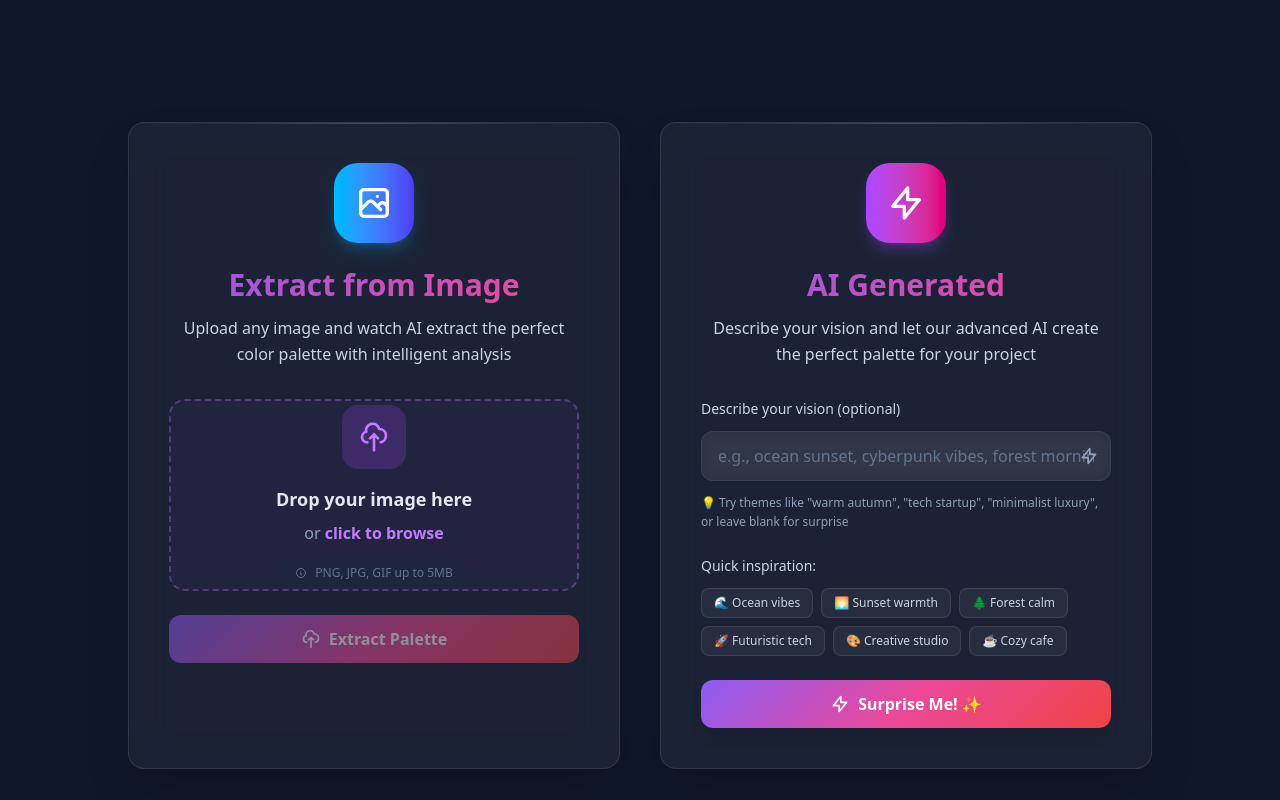
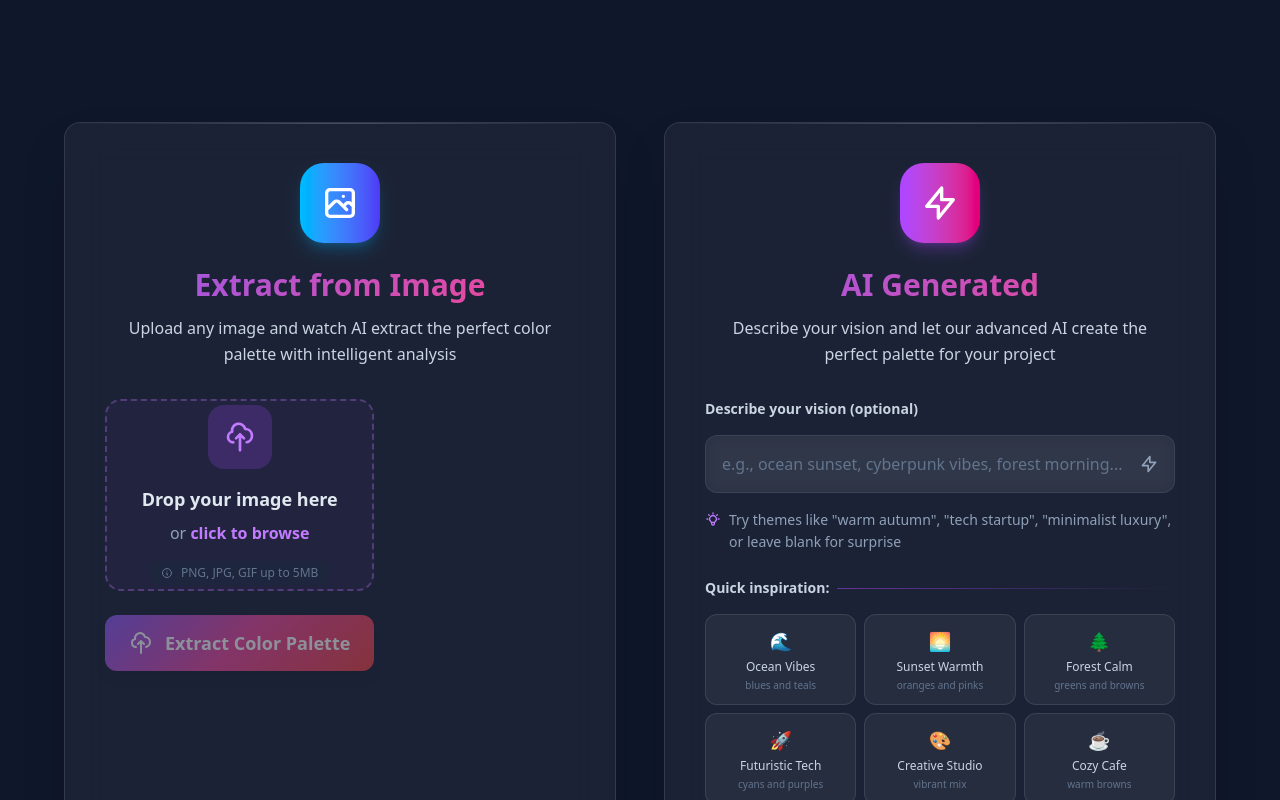
Before and after one commit to Dospalko/ColorBuddy, a React (Vite) app in the folder frontend/: page / in a window 1280 px wide. Shown: the part 500-1300 px from the top of the page. Built offline with nearby package versions, Linux system fonts and the light colour scheme.

Commit message:
feat: enhance UI components with improved layouts, spacing, and styling for better user experience

```diff
--- a/frontend/src/App.tsx
+++ b/frontend/src/App.tsx
@@ -83,12 +83,12 @@ function App() {
         <main className="w-full flex flex-col items-center mt-8">
           {/* Input Section - Enhanced Cards with better spacing */}
           {(!palette && !isLoadingPalette && !paletteError) && (
-            <div className="w-full max-w-5xl">
-              <div className="grid md:grid-cols-2 gap-10 mb-16">
+            <div className="w-full max-w-6xl">
+              <div className="grid grid-cols-1 lg:grid-cols-2 gap-8 lg:gap-12 mb-16">
                 {/* Image Upload Card */}
-                <div className="group">
-                  <div className="glassmorphic p-10 card-hover h-full">
-                    <div className="text-center mb-8">
+                <div className="group flex">
+                  <div className="glassmorphic p-8 lg:p-10 card-hover h-full w-full flex flex-col">
+                    <div className="text-center mb-8 flex-shrink-0">
                       <div className="w-20 h-20 bg-gradient-to-r from-sky-400 to-indigo-600 rounded-3xl
                                     flex items-center justify-center mx-auto mb-6 group-hover:scale-110 transition-all duration-300
                                     shadow-lg shadow-sky-500/25">
@@ -97,11 +97,12 @@ function App() {
                                 d="M4 16l4.586-4.586a2 2 0 012.828 0L16 16m-2-2l1.586-1.586a2 2 0 012.828 0L20 14m-6-6h.01M6 20h12a2 2 0 002-2V6a2 2 0 00-2-2H6a2 2 0 00-2 2v12a2 2 0 002 2z" />
                         </svg>
                       </div>
-                      <h3 className="text-3xl font-bold text-white mb-3 gradient-text">Extract from Image</h3>
-                      <p className="text-slate-300 text-base leading-relaxed">
+                      <h3 className="text-2xl lg:text-3xl font-bold text-white mb-3 gradient-text">Extract from Image</h3>
+                      <p className="text-slate-300 text-sm lg:text-base leading-relaxed">
                         Upload any image and watch AI extract the perfect color palette with intelligent analysis
                       </p>
                     </div>
+                    <div className="flex-1 flex items-start">
                       <ImageUploader
                         onExtract={extractPalette}
                         isLoading={isLoadingPalette}
@@ -110,11 +111,12 @@ function App() {
                       />
                     </div>
                   </div>
+                </div>
 
                 {/* AI Generation Card */}
-                <div className="group">
-                  <div className="glassmorphic p-10 card-hover h-full">
-                    <div className="text-center mb-8">
+                <div className="group flex">
+                  <div className="glassmorphic p-8 lg:p-10 card-hover h-full w-full flex flex-col">
+                    <div className="text-center mb-8 flex-shrink-0">
                       <div className="w-20 h-20 bg-gradient-to-r from-purple-500 to-pink-600 rounded-3xl
                                     flex items-center justify-center mx-auto mb-6 group-hover:scale-110 transition-all duration-300
                                     shadow-lg shadow-purple-500/25">
@@ -123,15 +125,17 @@ function App() {
                                 d="M13 10V3L4 14h7v7l9-11h-7z" />
                         </svg>
                       </div>
-                      <h3 className="text-3xl font-bold text-white mb-3 gradient-text">AI Generated</h3>
-                      <p className="text-slate-300 text-base leading-relaxed">
+                      <h3 className="text-2xl lg:text-3xl font-bold text-white mb-3 gradient-text">AI Generated</h3>
+                      <p className="text-slate-300 text-sm lg:text-base leading-relaxed">
                         Describe your vision and let our advanced AI create the perfect palette for your project
                       </p>
                     </div>
+                    <div className="flex-1 flex items-center">
                       <InspireMeButton
                         onGenerate={generateRandomPalette}
                         isLoading={isLoadingPalette}
                       />
+                    </div>
                   </div>
                 </div>
               </div>
--- a/frontend/src/components/InspirationSource/ImageUploader.tsx
+++ b/frontend/src/components/InspirationSource/ImageUploader.tsx
@@ -150,17 +150,27 @@ const ImageUploader = ({ onExtract, isLoading, currentError, clearCurrentError }
           {/* Preview */}
           {previewUrl && !effectiveError && (
             <div className="relative">
-              <div className="glassmorphic p-4 rounded-2xl">
-                <div className="relative overflow-hidden rounded-xl">
+              <div className="glassmorphic p-6 rounded-2xl">
+                <div className="relative overflow-hidden rounded-xl group">
                   <img
                     src={previewUrl}
                     alt="Selected preview"
-                    className="w-full h-48 object-cover"
+                    className="w-full h-56 sm:h-64 object-cover transition-transform duration-300 group-hover:scale-105"
                   />
-                  <div className="absolute inset-0 bg-gradient-to-t from-black/20 to-transparent"></div>
+                  <div className="absolute inset-0 bg-gradient-to-t from-black/30 via-transparent to-transparent"></div>
+                  <div className="absolute bottom-4 left-4 right-4">
+                    <div className="flex items-center justify-between">
+                      <div className="glassmorphic px-3 py-1 text-sm text-white font-medium">
+                        Preview
                       </div>
-                <div className="mt-3 text-center">
-                  <p className="text-sm text-slate-300">Ready to extract colors</p>
+                      <div className="glassmorphic px-3 py-1 text-xs text-slate-300">
+                        {selectedFile?.name}
+                      </div>
+                    </div>
+                  </div>
+                </div>
+                <div className="mt-4 text-center">
+                  <p className="text-slate-300 font-medium">✨ Ready to extract beautiful colors</p>
                 </div>
               </div>
             </div>
@@ -168,41 +178,86 @@ const ImageUploader = ({ onExtract, isLoading, currentError, clearCurrentError }
 
           {/* Error Display */}
           {effectiveError && (
-            <div className="glassmorphic p-4 border-red-400/30 bg-red-500/10">
-              <div className="flex items-center">
-                <svg className="w-5 h-5 text-red-400 mr-2" fill="none" stroke="currentColor" viewBox="0 0 24 24">
+            <div className="glassmorphic p-4 border-red-400/30 bg-red-500/10 rounded-xl">
+              <div className="flex items-start gap-3">
+                <div className="flex-shrink-0 w-8 h-8 bg-red-500/20 rounded-lg flex items-center justify-center mt-0.5">
+                  <svg className="w-4 h-4 text-red-400" fill="none" stroke="currentColor" viewBox="0 0 24 24">
                     <path strokeLinecap="round" strokeLinejoin="round" strokeWidth={2}
                           d="M12 8v4m0 4h.01M21 12a9 9 0 11-18 0 9 9 0 0118 0z" />
                   </svg>
-                <p className="text-sm text-red-300">{effectiveError}</p>
+                </div>
+                <div className="flex-1">
+                  <p className="text-sm font-medium text-red-300 mb-1">Upload Error</p>
+                  <p className="text-sm text-red-400">{effectiveError}</p>
+                </div>
               </div>
             </div>
           )}
 
-          {/* Submit Button */}
+          {/* Action Buttons - Enhanced Layout */}
+          <div className="space-y-4">
+            {/* Primary Extract Button */}
             <button
               type="submit"
               disabled={!selectedFile || isLoading || !!localError}
-            className="btn-primary w-full relative overflow-hidden"
+              className="btn-primary w-full h-14 text-lg font-semibold relative overflow-hidden group"
             >
               {isLoading ? (
-              <span className="flex items-center justify-center">
-                <svg className="animate-spin -ml-1 mr-3 h-5 w-5 text-white" fill="none" viewBox="0 0 24 24">
+                <span className="flex items-center justify-center gap-3">
+                  <div className="relative">
+                    <svg className="animate-spin h-6 w-6 text-white" fill="none" viewBox="0 0 24 24">
                       <circle className="opacity-25" cx="12" cy="12" r="10" stroke="currentColor" strokeWidth="4"></circle>
                       <path className="opacity-75" fill="currentColor" d="M4 12a8 8 0 018-8V0C5.373 0 0 5.373 0 12h4zm2 5.291A7.962 7.962 0 014 12H0c0 3.042 1.135 5.824 3 7.938l3-2.647z"></path>
                     </svg>
-                Extracting Colors...
+                  </div>
+                  <span>Extracting Colors...</span>
                 </span>
               ) : (
-              <span className="flex items-center justify-center">
-                <svg className="w-5 h-5 mr-2" fill="none" stroke="currentColor" viewBox="0 0 24 24">
+                <span className="flex items-center justify-center gap-3">
+                  <svg className="w-6 h-6 transition-transform group-hover:scale-110" fill="none" stroke="currentColor" viewBox="0 0 24 24">
                     <path strokeLinecap="round" strokeLinejoin="round" strokeWidth={2}
                           d="M7 16a4 4 0 01-.88-7.903A5 5 0 1115.9 6L16 6a5 5 0 011 9.9M15 13l-3-3m0 0l-3 3m3-3v12" />
                   </svg>
-                Extract Palette
+                  <span>Extract Color Palette</span>
                 </span>
               )}
             </button>
+
+            {/* Secondary Actions */}
+            {selectedFile && !isLoading && (
+              <div className="flex flex-col sm:flex-row gap-3">
+                <button
+                  type="button"
+                  onClick={() => {
+                    setSelectedFile(null);
+                    setPreviewUrl(null);
+                    clearCurrentError();
+                    setLocalError(null);
+                    if (fileInputRef.current) fileInputRef.current.value = "";
+                  }}
+                  className="btn-secondary flex-1 h-12 text-sm font-medium flex items-center justify-center gap-2"
+                >
+                  <svg className="w-4 h-4" fill="none" stroke="currentColor" viewBox="0 0 24 24">
+                    <path strokeLinecap="round" strokeLinejoin="round" strokeWidth={2}
+                          d="M4 4v5h.582m15.356 2A8.001 8.001 0 004.582 9m0 0H9m11 11v-5h-.581m0 0a8.003 8.003 0 01-15.357-2m15.357 2H15" />
+                  </svg>
+                  Clear & Start Over
+                </button>
+
+                <button
+                  type="button"
+                  onClick={() => fileInputRef.current?.click()}
+                  className="btn-secondary flex-1 h-12 text-sm font-medium flex items-center justify-center gap-2"
+                >
+                  <svg className="w-4 h-4" fill="none" stroke="currentColor" viewBox="0 0 24 24">
+                    <path strokeLinecap="round" strokeLinejoin="round" strokeWidth={2}
+                          d="M12 6v6m0 0v6m0-6h6m-6 0H6" />
+                  </svg>
+                  Choose Different File
+                </button>
+              </div>
+            )}
+          </div>
         </form>
       </div>
     );
--- a/frontend/src/components/InspirationSource/InspireMeButton.tsx
+++ b/frontend/src/components/InspirationSource/InspireMeButton.tsx
@@ -13,11 +13,11 @@ const InspireMeButton = ({ onGenerate, isLoading }: InspireMeButtonProps) => {
   }, [onGenerate, prompt]);
 
   return (
-    <div className="space-y-6">
+    <div className="w-full space-y-6">
       <div className="space-y-6">
         {/* Prompt Input */}
-        <div className="space-y-3">
-          <label htmlFor="aiPrompt" className="block text-sm font-medium text-slate-300">
+        <div className="space-y-4">
+          <label htmlFor="aiPrompt" className="block text-sm font-semibold text-slate-300">
             Describe your vision (optional)
           </label>
           <div className="relative">
@@ -27,74 +27,99 @@ const InspireMeButton = ({ onGenerate, isLoading }: InspireMeButtonProps) => {
               value={prompt}
               onChange={(e) => setPrompt(e.target.value)}
               placeholder="e.g., ocean sunset, cyberpunk vibes, forest morning..."
-              className="w-full px-4 py-3 text-slate-200 bg-white/5 placeholder-slate-500
+              className="w-full px-4 py-4 text-slate-200 bg-white/5 placeholder-slate-500
                          border border-slate-600/50 rounded-xl focus:outline-none focus:border-purple-500
                          focus:ring-2 focus:ring-purple-500/20 transition-all duration-200
-                         backdrop-blur-sm"
+                         backdrop-blur-sm text-base input-glow"
               disabled={isLoading}
             />
-            <div className="absolute inset-y-0 right-0 flex items-center pr-3">
+            <div className="absolute inset-y-0 right-0 flex items-center pr-4">
               <svg className="w-5 h-5 text-slate-400" fill="none" stroke="currentColor" viewBox="0 0 24 24">
                 <path strokeLinecap="round" strokeLinejoin="round" strokeWidth={2}
                       d="M13 10V3L4 14h7v7l9-11h-7z" />
               </svg>
             </div>
           </div>
-          <p className="text-xs text-slate-400 leading-relaxed">
-            💡 Try themes like "warm autumn", "tech startup", "minimalist luxury", or leave blank for surprise
+          <p className="text-sm text-slate-400 leading-relaxed flex items-start gap-2">
+            <svg className="w-4 h-4 text-purple-400 mt-0.5 flex-shrink-0" fill="none" stroke="currentColor" viewBox="0 0 24 24">
+              <path strokeLinecap="round" strokeLinejoin="round" strokeWidth={2}
+                    d="M9.663 17h4.673M12 3v1m6.364 1.636l-.707.707M21 12h-1M4 12H3m3.343-5.657l-.707-.707m2.828 9.9a5 5 0 117.072 0l-.548.547A3.374 3.374 0 0014 18.469V19a2 2 0 11-4 0v-.531c0-.895-.356-1.754-.988-2.386l-.548-.547z" />
+            </svg>
+            Try themes like "warm autumn", "tech startup", "minimalist luxury", or leave blank for surprise
           </p>
         </div>
 
         {/* Quick Prompt Suggestions */}
-        <div className="space-y-3">
-          <p className="text-sm font-medium text-slate-300">Quick inspiration:</p>
-          <div className="flex flex-wrap gap-2">
+        <div className="space-y-4">
+          <div className="flex items-center gap-2">
+            <p className="text-sm font-semibold text-slate-300">Quick inspiration:</p>
+            <div className="h-px bg-gradient-to-r from-purple-500/50 to-transparent flex-1"></div>
+          </div>
+          <div className="grid grid-cols-2 sm:grid-cols-3 gap-2">
             {[
-              "🌊 Ocean vibes",
-              "🌅 Sunset warmth",
-              "🌲 Forest calm",
-              "🚀 Futuristic tech",
-              "🎨 Creative studio",
-              "☕ Cozy cafe"
-            ].map((suggestion) => (
+              { emoji: "🌊", text: "ocean vibes", colors: "blues and teals" },
+              { emoji: "🌅", text: "sunset warmth", colors: "oranges and pinks" },
+              { emoji: "🌲", text: "forest calm", colors: "greens and browns" },
+              { emoji: "🚀", text: "futuristic tech", colors: "cyans and purples" },
+              { emoji: "🎨", text: "creative studio", colors: "vibrant mix" },
+              { emoji: "☕", text: "cozy cafe", colors: "warm browns" }
+            ].map((suggestion, index) => (
               <button
-                key={suggestion}
-                onClick={() => setPrompt(suggestion.split(' ').slice(1).join(' '))}
+                key={suggestion.text}
+                onClick={() => setPrompt(suggestion.text)}
                 disabled={isLoading}
-                className="px-3 py-1.5 text-xs bg-white/5 hover:bg-white/10 text-slate-300
-                           border border-white/10 rounded-lg transition-all duration-200
-                           hover:scale-105 focus:outline-none focus:ring-2 focus:ring-purple-500/30"
+                className="group p-3 text-xs bg-white/5 hover:bg-white/10 text-slate-300
+                           border border-white/10 hover:border-white/20 rounded-xl transition-all duration-200
+                           hover:scale-105 focus:outline-none focus:ring-2 focus:ring-purple-500/30
+                           flex flex-col items-center text-center min-h-[80px] justify-center"
+                style={{animationDelay: `${index * 100}ms`}}
               >
-                {suggestion}
+                <span className="text-lg mb-1 group-hover:scale-110 transition-transform">{suggestion.emoji}</span>
+                <span className="font-medium capitalize">{suggestion.text}</span>
+                <span className="text-[10px] text-slate-500 mt-1">{suggestion.colors}</span>
               </button>
             ))}
           </div>
         </div>
 
-        {/* Generate Button */}
+        {/* Enhanced Generate Button */}
+        <div className="space-y-3">
           <button
             onClick={handleClick}
             disabled={isLoading}
-          className="btn-primary w-full relative overflow-hidden group"
+            className="btn-primary w-full h-14 text-lg font-semibold relative overflow-hidden group"
           >
             {isLoading ? (
-            <span className="flex items-center justify-center">
-              <svg className="animate-spin -ml-1 mr-3 h-5 w-5 text-white" fill="none" viewBox="0 0 24 24">
+              <span className="flex items-center justify-center gap-3">
+                <div className="relative">
+                  <svg className="animate-spin h-6 w-6 text-white" fill="none" viewBox="0 0 24 24">
                     <circle className="opacity-25" cx="12" cy="12" r="10" stroke="currentColor" strokeWidth="4"></circle>
                     <path className="opacity-75" fill="currentColor" d="M4 12a8 8 0 018-8V0C5.373 0 0 5.373 0 12h4zm2 5.291A7.962 7.962 0 014 12H0c0 3.042 1.135 5.824 3 7.938l3-2.647z"></path>
                   </svg>
-              Conjuring Magic...
+                </div>
+                <span>Conjuring Magic...</span>
               </span>
             ) : (
-            <span className="flex items-center justify-center">
-              <svg className="w-5 h-5 mr-2 group-hover:rotate-12 transition-transform" fill="none" stroke="currentColor" viewBox="0 0 24 24">
+              <span className="flex items-center justify-center gap-3">
+                <svg className="w-6 h-6 group-hover:rotate-12 transition-transform duration-300" fill="none" stroke="currentColor" viewBox="0 0 24 24">
                   <path strokeLinecap="round" strokeLinejoin="round" strokeWidth={2}
                         d="M13 10V3L4 14h7v7l9-11h-7z" />
                 </svg>
-              {prompt.trim() ? 'Generate Themed Palette' : 'Surprise Me!'} ✨
+                <span>{prompt.trim() ? 'Generate Themed Palette' : 'Surprise Me!'}</span>
+                <span className="text-xl">✨</span>
               </span>
             )}
           </button>
+
+          {/* Action hint */}
+          {prompt.trim() && !isLoading && (
+            <div className="text-center">
+              <p className="text-sm text-slate-400">
+                Creating palette inspired by <span className="text-purple-400 font-medium">"{prompt.trim()}"</span>
+              </p>
+            </div>
+          )}
+        </div>
       </div>
     </div>
   );
```
Lines whose indentation alone changed are shown as unchanged.
